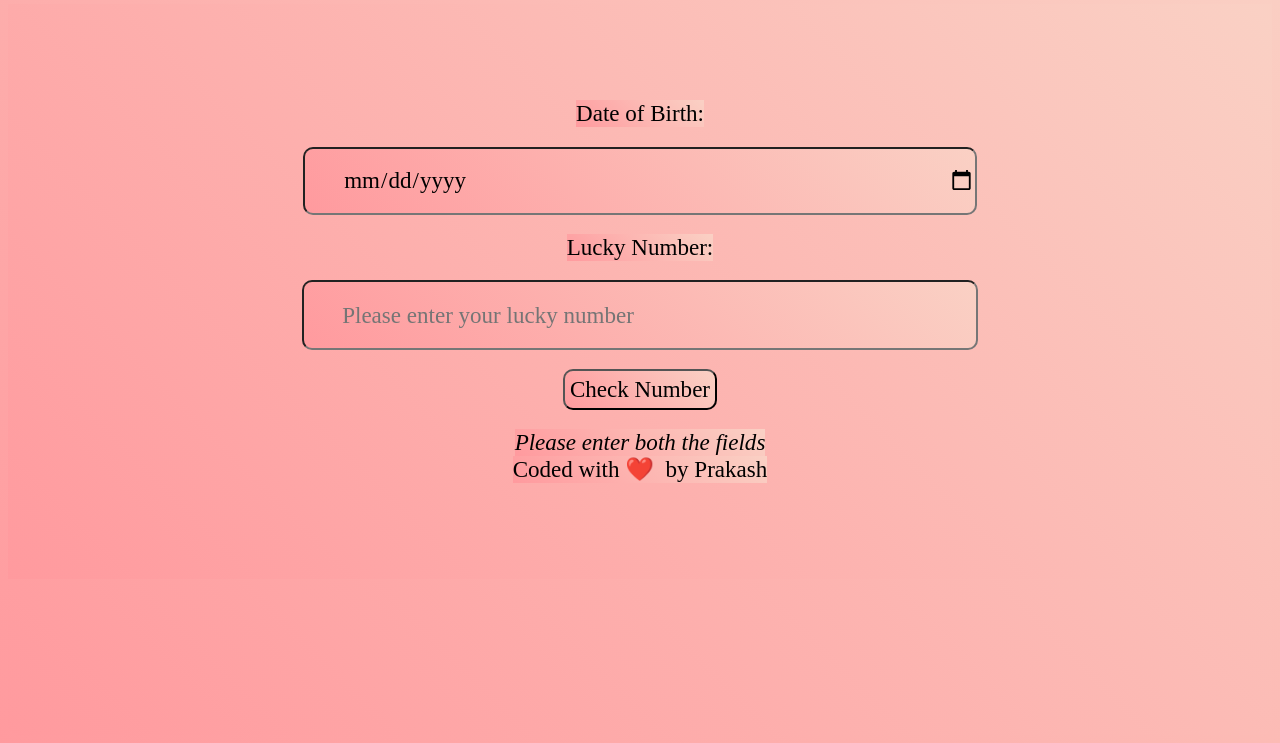
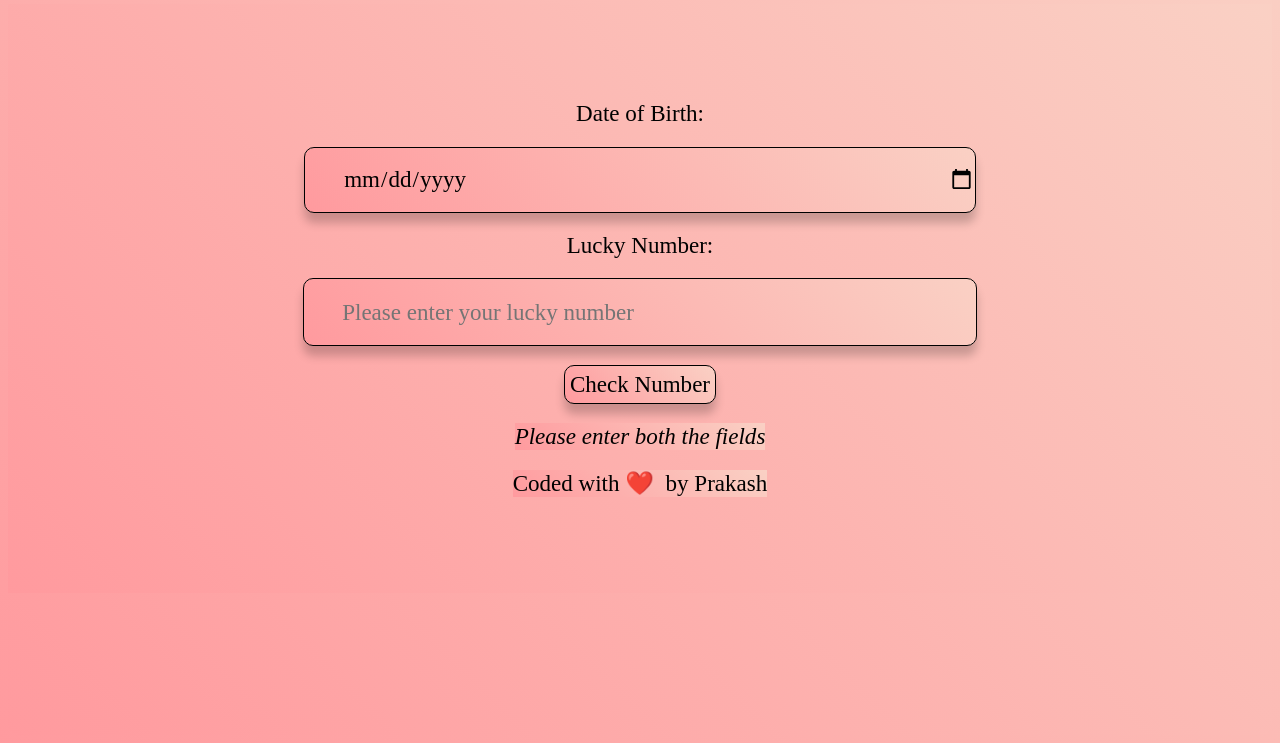
Before and after one commit to prakash855/lucky_birthday, a plain HTML site: page index.html in a window 1280 px wide. Both pictures are taken after a click on the button "Check Number". Shown: the part 91-834 px from the top of the page. Drawn offline with Linux system fonts and the light colour scheme; a web font is replaced by a local one.

Commit message:
stylings

```diff
--- a/index.js
+++ b/index.js
@@ -5,8 +5,8 @@ const outputBox = document.querySelector("#output");
 
 function compareValues(sum, luckyNumber) {
   return sum % luckyNumber
-    ? (outputBox.innerText = "I am sorry, Your Birthday is not Lucky!")
-    : (outputBox.innerText = "Hey, Congratulations!!!. Your birthday is Lucky!");
+    ? (outputBox.innerText = "I am sorry, Your Birthday is not Lucky!") && (outputBox.style.color="red")
+    : (outputBox.innerText = "Hey, Congratulations!!!. Your birthday is Lucky!") && (outputBox.style.color="green")
 }
 
 function checkBirthdayIsLucky() {
--- a/style.css
+++ b/style.css
@@ -1,7 +1,12 @@
 * {
   font-family: "Hina Mincho", serif;
   font-size: 1.2rem;
-  background-image: linear-gradient(45deg, #ff9a9e 0%, #fad0c4 99%, #fad0c4 100%);
+  background-image: linear-gradient(
+    45deg,
+    #ff9a9e 0%,
+    #fad0c4 99%,
+    #fad0c4 100%
+  );
 }
 body {
   text-align: center;
@@ -13,8 +18,8 @@ body {
     margin: 0 !important;
   }
 }
-#head{
-    font-size: 2rem !important;
+#head {
+  font-size: 2rem !important;
 }
 .container {
   display: flex;
@@ -25,14 +30,24 @@ body {
 #date,
 #number {
   width: 50%;
+  box-shadow: 0 10px 10px rgb(0 0 0 / 0.2);
   height: 8vh;
   outline: none;
   padding-left: 2rem;
   border-radius: 10px;
   margin: 1rem 0;
+  border: 1px solid;
 }
-#check-number{
-    border-radius: 10px;
-    padding: 5px;
-    margin-bottom: 1rem;
+label{
+    background: transparent;
 }
+#check-number {
+  border: 1px solid;
+  border-radius: 10px;
+  padding: 5px;
+  margin-bottom: 1rem;
+  box-shadow: 0 10px 10px rgb(0 0 0 / 0.2);
+}
+#output {
+  margin-bottom: 1rem;
+}
```
